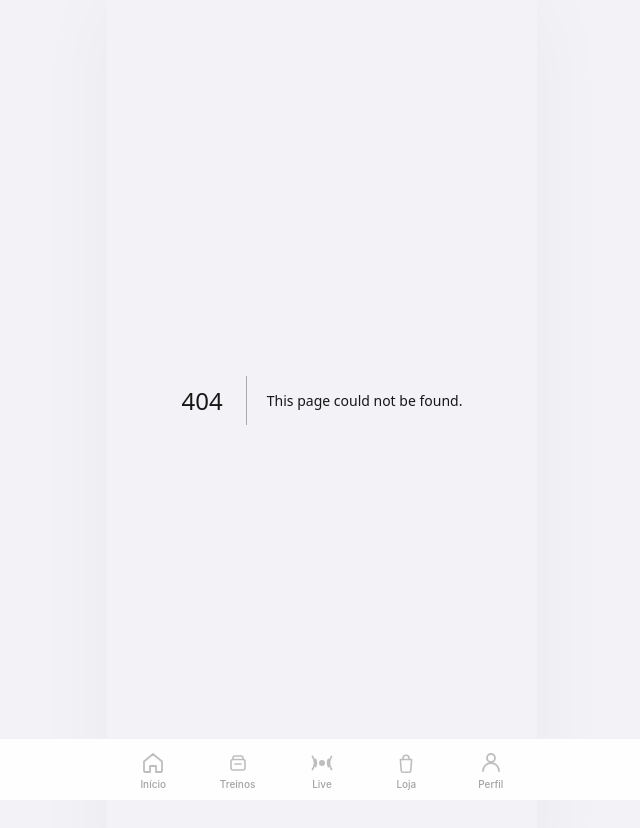
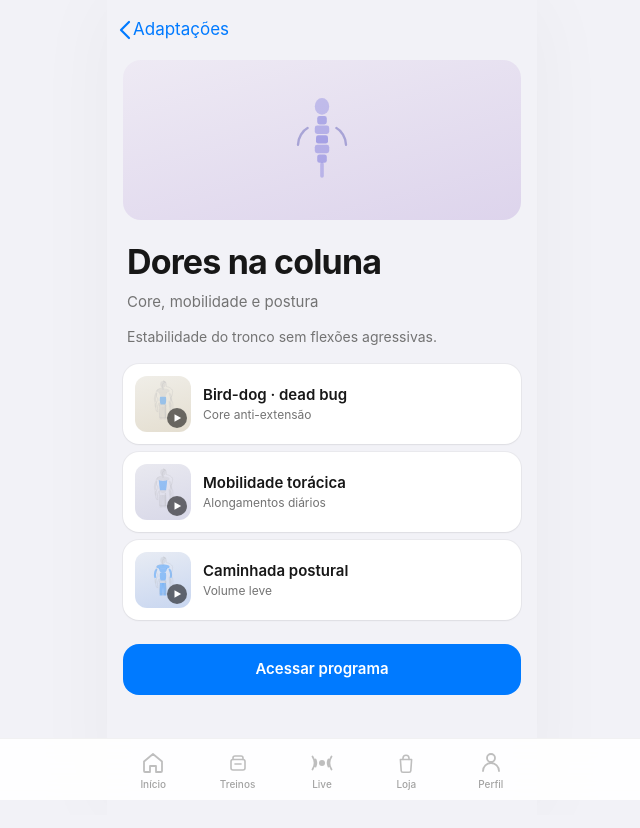
Before and after one commit to rbmny/treino-live, a Next.js app: page /adaptacoes/coluna in a window 1280 px wide. Before the commit this address had no page. Shown: the top 828 px of the page, without its empty margins (318-958 px from the left). Built offline with nearby package versions, Linux system fonts and the light colour scheme.

Commit message:
chore: add src/app/adaptacoes/[id]/page.tsx (current merge)

```diff
--- /dev/null
+++ b/src/app/adaptacoes/[id]/page.tsx
@@ -0,0 +1,68 @@
+"use client";
+
+import { useParams } from "next/navigation";
+import { BackNav } from "@/components/BackNav";
+import { AdaptIcon } from "@/components/Illustrations";
+import { WorkoutRow } from "@/components/SessionCard";
+import { ADAPTATIONS } from "@/lib/content";
+import { useDemoStore, useHasMounted } from "@/lib/store";
+import { useToast } from "@/components/Toast";
+import type { AdaptId } from "@/types";
+
+export default function AdaptDetailPage() {
+  const params = useParams();
+  const id = String(params.id) as AdaptId;
+  const adapt = ADAPTATIONS.find((a) => a.id === id) || ADAPTATIONS[0];
+  const { saveAdaptation, adaptationsSaved } = useDemoStore();
+  const mounted = useHasMounted();
+  const { toast } = useToast();
+  const saved = mounted && adaptationsSaved.includes(adapt.id);
+
+  return (
+    <main className="pb-6 pt-2">
+      <BackNav href="/adaptacoes" label="Adaptações" />
+      <div className={`tone-${adapt.tone} mx-4 mt-2 flex h-40 items-center justify-center rounded-[18px]`}>
+        <AdaptIcon id={adapt.id} className="h-24 w-24" />
+      </div>
+      <header className="px-5 pt-4">
+        <h1 className="text-[34px] font-bold tracking-tight">
+          {adapt.id === "joelho"
+            ? "Dores no joelho"
+            : adapt.id === "coluna"
+              ? "Dores na coluna"
+              : adapt.label}
+        </h1>
+        <p className="mt-1 text-[15px] text-neutral-500">{adapt.heroSub}</p>
+      </header>
+      <p className="px-5 pt-3 text-sm leading-relaxed text-neutral-500">
+        {adapt.prose}
+      </p>
+      <div className="mt-4 px-4">
+        {adapt.items.map((w) => (
+          <WorkoutRow
+            key={w.t}
+            part={w.part}
+            title={w.t}
+            caption={w.m}
+            onClick={() => toast(`Abrindo: ${w.t}`)}
+          />
+        ))}
+      </div>
+      <div className="px-4 pt-4">
+        <button
+          onClick={() => {
+            saveAdaptation(adapt.id);
+            toast(
+              saved
+                ? "Já está no seu plano"
+                : `Adaptação ${adapt.label} salva no plano`
+            );
+          }}
+          className="w-full rounded-2xl bg-[#007AFF] py-3.5 text-[15px] font-semibold text-white"
+        >
+          {saved ? "No seu plano ✓" : "Acessar programa"}
+        </button>
+      </div>
+    </main>
+  );
+}
```
